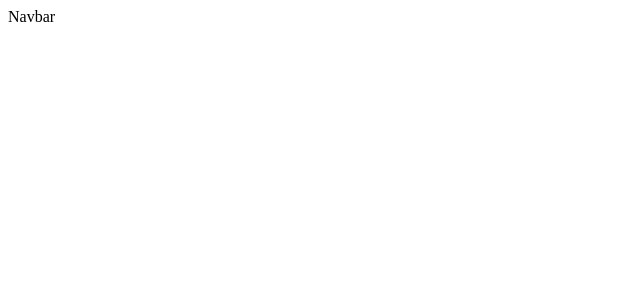
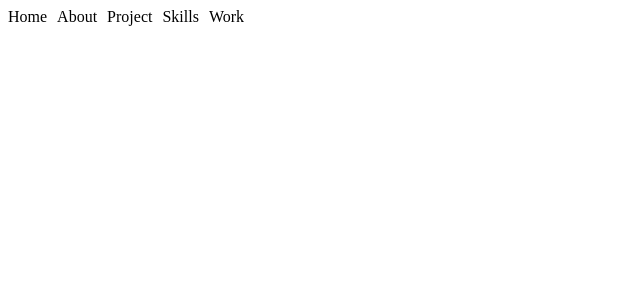
Before and after one commit to NShreedesh/portfolio, a React (Create React App) app: page / in a window 1280 px wide. Before the commit this address had no page. Shown: the top 300 px of the page, without its empty margins (0-640 px from the left). Built offline with nearby package versions, Linux system fonts and the light colour scheme.

Commit message:
Started making navbar

```diff
--- a/package.json
+++ b/package.json
@@ -6,11 +6,12 @@
     "@testing-library/jest-dom": "^5.16.4",
     "@testing-library/react": "^13.3.0",
     "@testing-library/user-event": "^13.5.0",
+    "node-sass": "^4.14.1",
     "react": "^18.1.0",
     "react-dom": "^18.1.0",
     "react-router-dom": "^6.3.0",
     "react-scripts": "^2.1.3",
-    "sass": "^1.52.1",
+    "sass": "^1.52.2",
     "web-vitals": "^2.1.4"
   },
   "scripts": {
--- a/src/App.jsx
+++ b/src/App.jsx
@@ -2,6 +2,10 @@ import React from "react";
 import { BrowserRouter, Route, Routes } from "react-router-dom";
 import Navbar from "./pages/navbar/Navbar";
 import Home from "./pages/home/Home";
+import About from "./pages/about/About";
+import Project from "./pages/project/Project";
+import Skills from "./pages/skills/Skills";
+import Work from "./pages/work/Work";
 
 function App() {
   return (
@@ -10,6 +14,10 @@ function App() {
         <Navbar />
         <Routes>
           <Route path="/home" element={<Home />} />
+          <Route path="/about" element={<About />} />
+          <Route path="/project" element={<Project />} />
+          <Route path="/skills" element={<Skills />} />
+          <Route path="/work" element={<Work />} />
         </Routes>
       </BrowserRouter>
     </div>
--- a/src/pages/navbar/Navbar.jsx
+++ b/src/pages/navbar/Navbar.jsx
@@ -1,8 +1,20 @@
 import React from "react";
+import { Link } from "react-router-dom";
 import "./navbar.scss";
 
 function Navbar() {
-  return <div>Navbar</div>;
+  return <div id="nav">
+    <div className="left-nav">
+
+    </div>
+    <div className="right-nav">
+      <Link to="/home">Home</Link>
+      <Link to="/about">About</Link>
+      <Link to="/project">Project</Link>
+      <Link to="/skills">Skills</Link>
+      <Link to="/work">Work</Link>
+    </div>
+  </div>;
 }
 
 export default Navbar;
--- a/src/pages/navbar/navbar.scss
+++ b/src/pages/navbar/navbar.scss
@@ -0,0 +1,12 @@
+
+
+#nav{
+    .right-nav{
+        display: flex;
+        gap: 10px;
+        a{
+            text-decoration: none;
+            color: black;
+        }
+    }
+}
--- a/src/pages/projects/Projects.jsx
+++ b/src/pages/project/Project.jsx
@@ -1,9 +1,9 @@
 import React from 'react'
 
-function Projects() {
+function Project() {
   return (
     <div>Projects</div>
   )
 }
 
-export default Projects
+export default Project
```
Also changed, not shown: src/app.scss (added), src/pages/project/project.scss (added), 1 other file (tests, documents, lock files or other folders).
